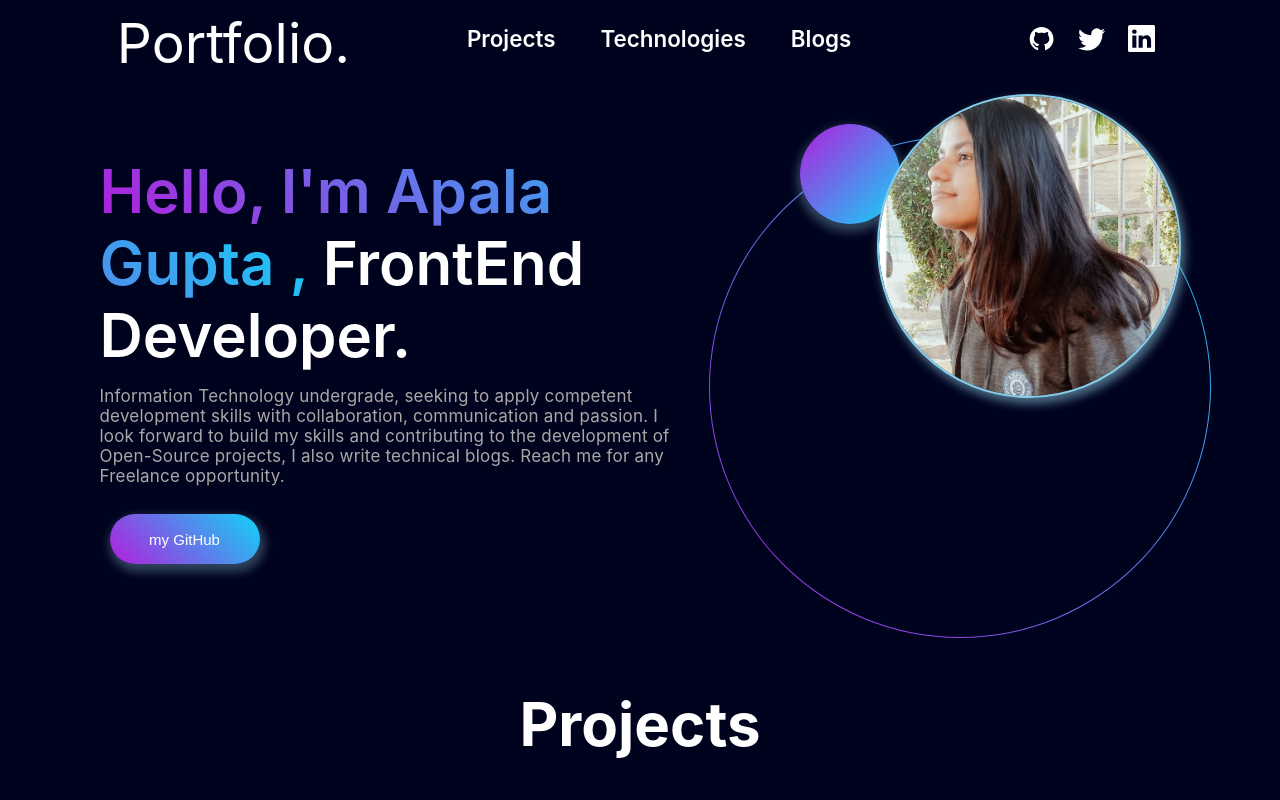
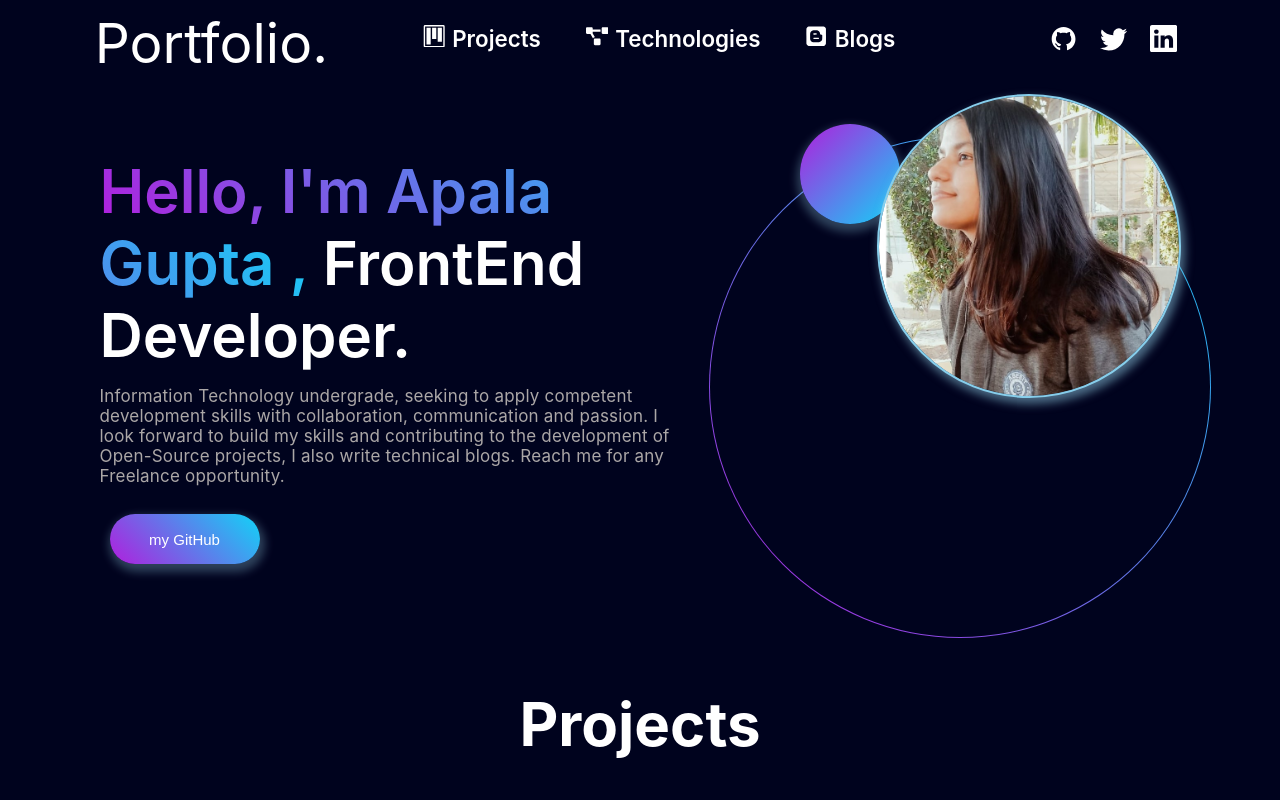
Before and after one commit to apala7778/myPortfolio, a React (Create React App) app: page / in a window 1280 px wide. Shown: the top 800 px of the page. Built offline with nearby package versions, Linux system fonts and the light colour scheme.

Commit message:
icons in navbar were added

```diff
--- a/src/App.css
+++ b/src/App.css
@@ -40,6 +40,8 @@
     margin-top: 25px;
 
     font-size: 1.4rem;
+    margin-bottom: 5px;
+
 
 }
 .nav > div {
@@ -66,6 +68,7 @@
 .nav-projects > *:hover , .nav-social>*:hover , .nav-tech>*:hover{
   color: rgb(150, 148, 148);
 }
+
 
  /* .portfolio{
     position: relative;
@@ -103,6 +106,9 @@
     width: 20px;
     height: 20px;
 
+}
+.navbar-icon {
+  margin-right: 7px;
 }
 
 .mobile-menu-icon {
@@ -268,6 +274,11 @@
          width: 100%;
          transition: all 0.5s ease;
       }
+      .nav-projects:hover ,.nav-social:hover , .nav-tech:hover {
+        border: 1.4px solid rgb(17, 212, 247);
+        box-shadow:  0px 5px 10px 3px rgba(154, 216, 240, 0.3);
+      }
+
 
 
 
--- a/src/App.js
+++ b/src/App.js
@@ -8,6 +8,9 @@ import {BsTwitter} from 'react-icons/bs';
 import {BsLinkedin} from 'react-icons/bs';
 import { BrowserRouter } from 'react-router-dom';
 import {HashLink as Link} from 'react-router-hash-link';
+import {FaBlogger} from 'react-icons/fa';
+import {GoProject} from 'react-icons/go';
+import {FaProjectDiagram} from 'react-icons/fa';
 
 
 
@@ -18,13 +21,20 @@ function App() {
   return (
    <BrowserRouter>
     <div className="header">
-      <div>
+      <div className='navbar'>
       <div className="menu">
         <div className="portfolio">Portfolio.</div>
         <div  className="nav">
-          <div className="nav-projects"><Link to="#project" smooth={true} >Projects</Link></div>
-          <div className="nav-tech"> <Link to='#tech' smooth={true} >Technologies</Link>  </div>
-          <div className="nav-social"> <a href="https://apalawrites.hashnode.dev/" target='_blank'  className='blog'>Blogs</a></div>
+          <div className="nav-projects"><Link to="#project" smooth={true} >
+            <GoProject  size='1.4rem' color='white' className="navbar-icon" />
+            Projects</Link></div>
+          <div className="nav-tech"> <Link to='#tech' smooth={true} >
+            <FaProjectDiagram size='1.4rem' color='white' className="navbar-icon" />
+                Technologies
+            </Link>  </div>
+          <div className="nav-social"> <a href="https://apalawrites.hashnode.dev/" target='_blank'  className='blog'>
+          <FaBlogger  size='1.4rem' color='white' className="navbar-icon" />
+            Blogs</a></div>
            </div>
         <div className="icons">
         <a href="https://github.com/apala7778" target='_blank'><AiFillGithub size='1.7rem' color='white' /></a>
```
